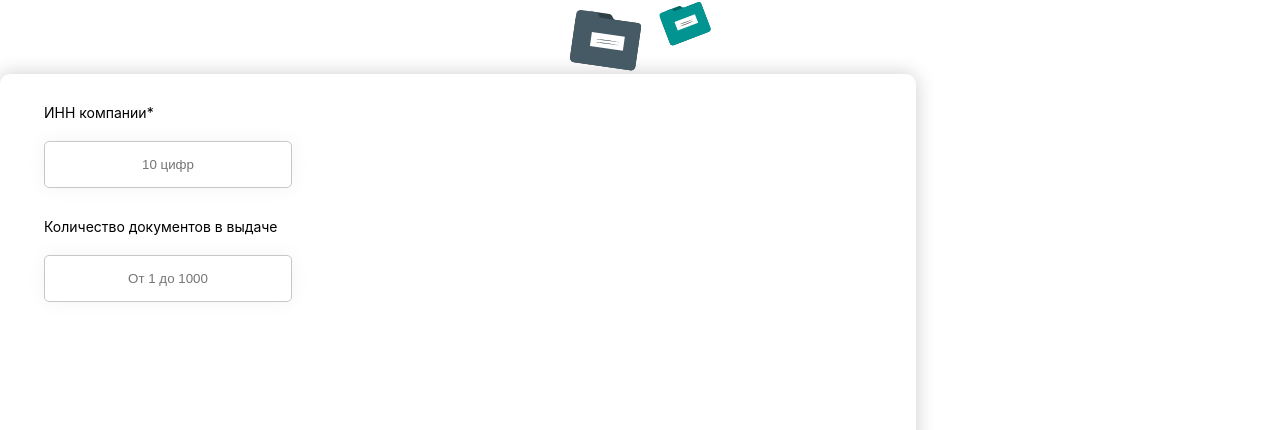
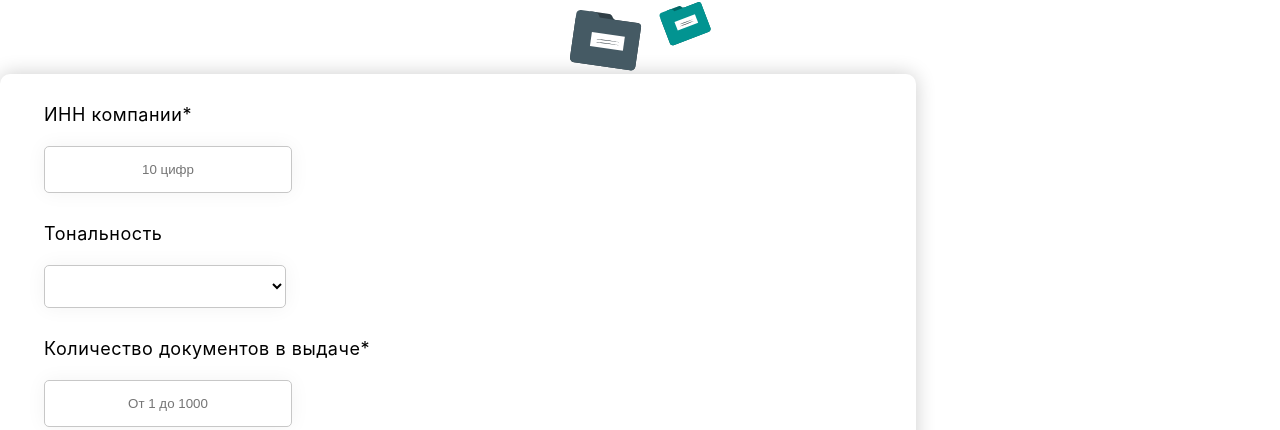
Before and after one commit to ollegozz/Servise-Scan, a React (Create React App) app: page /search in a window 1280 px wide. Shown: the part 278-708 px from the top of the page. Built offline with nearby package versions, Linux system fonts and the light colour scheme; grey boxes are pictures that could not be loaded.

Commit message:
search-select

```diff
--- /dev/null
+++ b/src/components/UI/select/select.jsx
@@ -0,0 +1,20 @@
+import React from 'react'
+import css from './select.module.css'
+
+export default function Select({ onChangeSelect }) {
+  return (
+      <select className={css.select}
+          onChange={e => onChangeSelect(e.target.value)}
+      >
+              <option>
+
+              </option>
+              <option>
+                  Любая
+              </option>
+              <option>
+                  Другая
+              </option>
+      </select>
+  )
+}
--- /dev/null
+++ b/src/components/UI/select/select.module.css
@@ -0,0 +1,9 @@
+
+.select {
+    height: 43px;
+    width: 242px;
+    border: 1px solid #C7C7C7;
+    box-shadow: 0px 0px 20px rgba(0, 0, 0, 0.05);
+    border-radius: 5px;
+    background: #FFFFFF;
+}
--- a/src/components/page/page-search/search.jsx
+++ b/src/components/page/page-search/search.jsx
@@ -1,15 +1,23 @@
 import React, { useState } from 'react'
 import Input from '../../UI/input/input'
+import Select from '../../UI/select/select'
 import css from './search.module.css'
 
 export default function Search() {
 
-const [inn, setInn] = useState()
-const [amtDoc, setAmtDoc] = useState()
+  const [inn, setInn] = useState()
+  const [amtDoc, setAmtDoc] = useState()
+  const [tonality, setTonality] = useState()
 
-console.log(inn);
+  console.log(inn);
   console.log(amtDoc);
 
+  const onChangeSelect = (e) => {
+    setTonality(e)
+
+  }
+
+  console.log(tonality);
 
 
   return (
@@ -22,11 +30,15 @@ console.log(inn);
             onChange={e => setInn(e.target.value)}
           />
 
-          <div className={css.formTitle}>Количество документов в выдаче</div>
+          <div className={css.formTitle}>Тональность</div>
+          <Select onChangeSelect={onChangeSelect} />
+
+          <div className={css.formTitle}>Количество документов в выдаче*</div>
           <Input
             placeholder='От 1 до 1000'
             onChange={e => setAmtDoc(e.target.value)}
           />
+
         </form>
       </div>
     </main>
--- a/src/components/page/page-search/search.module.css
+++ b/src/components/page/page-search/search.module.css
@@ -11,4 +11,8 @@
     text-align: left;
     padding-bottom: 20px;
     padding-top: 30px;
+    font-family: 'Inter';
+    font-size: 18px;
+    line-height: 22px;
+    letter-spacing: 0.03em;
 }
```
